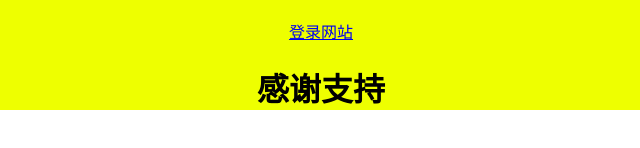
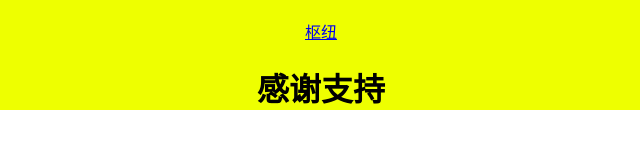
Before and after one commit to popowangxuan/popowangxuan1, a plain HTML site: page index.html in a window 1280 px wide. Shown: the part 576-724 px from the top of the page, 319-959 px from the left. Drawn offline with Linux system fonts and the light colour scheme.

Commit message:
Update index.html

```diff
--- a/index.html
+++ b/index.html
@@ -44,7 +44,7 @@
       text-align: center;
       margin:10px auto;">
       <h1>创作人员：汪汪汪</h1>
-      <a href="https://im.qq.com/index"><p>登录网站</p></a>
+      <a href="./new.html"><p>枢纽</p></a>
       <h1>感谢支持</h1>
     </div>
 </body>
```
